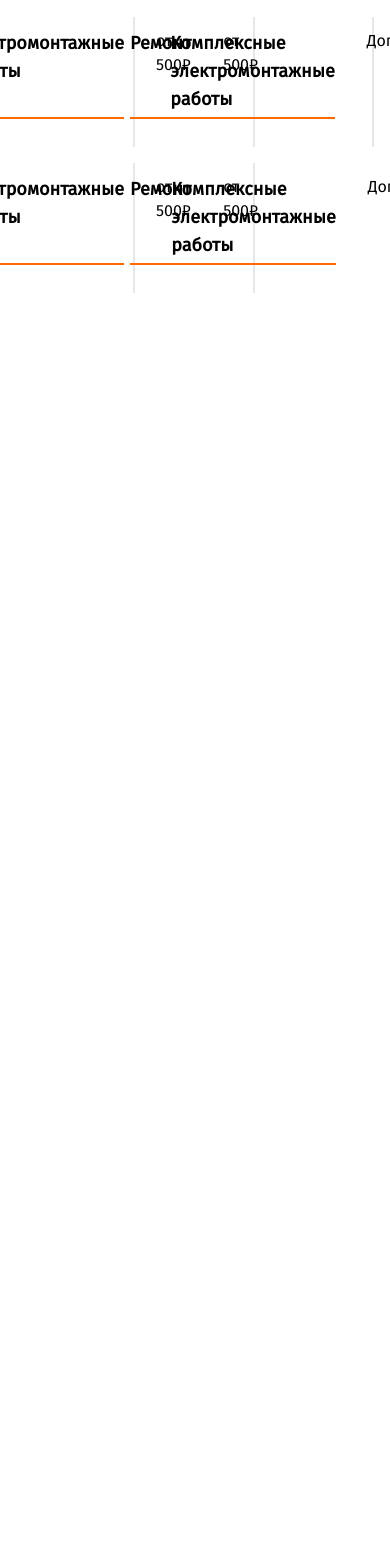
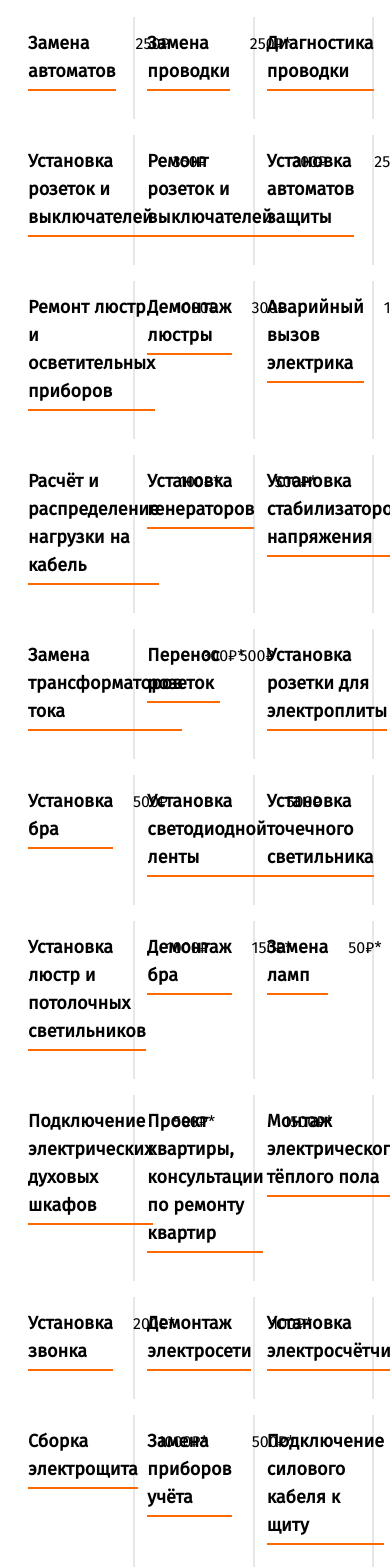
Before and after one commit to lexxik753/electrics, a Vue app: page / in a window 390 px wide. Shown: the part 1821-3388 px from the top of the page. Before the commit the page ends 2114 px from the top, so only its background shows below. Built offline with nearby package versions, Linux system fonts and the light colour scheme; the HTML template or start-up script is replaced by a standard one.

Commit message:
need fix and create responsive block services

```diff
--- a/src/blocks/Services.vue
+++ b/src/blocks/Services.vue
@@ -3,28 +3,128 @@ import ServicesDetails from '../components/ServicesDetails.vue';
 
 const servicesDetails = [
     {
-        title: 'Электромонтажные работы',
-        price: 'от 500₽',
+        title: 'Замена автоматов',
+        price: '250₽',
     },
     {
-        title: 'Ремонт',
-        price: 'от 500₽',
+        title: 'Замена проводки',
+        price: '250₽*',
     },
     {
-        title: 'Комплексные электромонтажные работы',
-        price: 'Договорная',
+        title: 'Диагностика проводки',
+        price: '1500₽',
     },
     {
-        title: 'Электромонтажные работы',
-        price: 'от 500₽',
+        title: 'Установка розеток и выключателей',
+        price: '350₽',
     },
     {
-        title: 'Ремонт',
-        price: 'от 500₽',
+        title: 'Ремонт розеток и выключателей',
+        price: '300₽',
     },
     {
-        title: 'Комплексные электромонтажные работы',
-        price: 'Договорная',
+        title: 'Установка автоматов защиты',
+        price: '250₽',
+    },
+    {
+        title: 'Ремонт люстр и осветительных приборов',
+        price: '1000₽',
+    },
+    {
+        title: 'Демонтаж люстры',
+        price: '300₽',
+    },
+    {
+        title: 'Аварийный вызов электрика',
+        price: '1000₽'
+    },
+    {
+        title: 'Расчёт и распределение нагрузки на кабель',
+        price: '100₽*'
+    },
+    {
+        title: 'Установка генераторов',
+        price: '500₽*'
+    },
+    {
+        title: 'Установка стабилизаторов напряжения',
+        price: '250₽*'
+    },
+    {
+        title: 'Замена трансформаторов тока',
+        price: '300₽*'
+    },
+    {
+        title: 'Перенос розеток',
+        price: '500₽'
+    },
+    {
+        title: 'Установка розетки для электроплиты',
+        price: '1000₽'
+    },
+    {
+        title: 'Установка бра',
+        price: '500₽'
+    },
+    {
+        title: 'Установка светодиодной ленты',
+        price: '500₽'
+    },
+    {
+        title: 'Установка точечного светильника',
+        price: '300₽'
+    },
+    {
+        title: 'Установка люстр и потолочных светильников',
+        price: '1000₽'
+    },
+    {
+        title: 'Демонтаж бра',
+        price: '150₽*'
+    },
+    {
+        title: 'Замена ламп',
+        price: '50₽*'
+    },
+    {
+        title: 'Подключение электрических духовых шкафов',
+        price: '500₽*'
+    },
+    {
+        title: 'Проект квартиры, консультации по ремонту квартир',
+        price: '1500₽*'
+    },
+    {
+        title: 'Монтаж электрического тёплого пола',
+        price: '1500₽'
+    },
+    {
+        title: 'Установка звонка',
+        price: '200₽*'
+    },
+    {
+        title: 'Демонтаж электросети',
+        price: '100₽*'
+    },
+    {
+        title: 'Установка электросчётчика',
+        price: '500₽*'
+    },
+    {
+        title: 'Сборка электрощита',
+        price: '1000₽*'
+    },
+    {
+        title: 'Замена приборов учёта',
+        price: '500₽*'
+    },
+    {
+        title: 'Подключение силового кабеля к щиту',
+        price: '250₽*'
+    },
+    {
+        title: 'Установка распределительных коробок',
+        price: '150₽*'
     },
 ]
 
@@ -38,9 +138,7 @@ const servicesDetails = [
                 обслуживание, ремонт и консультации для стабильной работы систем</p>
         </div>
         <div class="grid grid-cols-3 divide-x-2">
-            <ServicesDetails :details="servicesDetails"/>
-            <!-- <ServicesDetails/>
-            <ServicesDetails/> -->
+            <ServicesDetails :details="servicesDetails" />
         </div>
     </section>
 </template>
--- a/src/components/ServicesDetails.vue
+++ b/src/components/ServicesDetails.vue
@@ -9,9 +9,9 @@ const props = defineProps({
     ],
 })
 </script>
-
+<!-- last:col-span-3 last:justify-center  -->
 <template>
-    <div v-for="(detail, index) in props.details" :key="index" class="mt-4 py-3 flex justify-center space-x-8">
+    <div v-for="(detail, index) in props.details" :key="index" class="mt-4 p-3 flex justify-between items-baseline space-x-5">
         <h3 class="text-lg font-bold mb-4 pb-1 border-b-2 border-orange-500 inline-block">{{ detail.title }}</h3>
         <p>{{ detail.price }}</p>
     </div>
```
